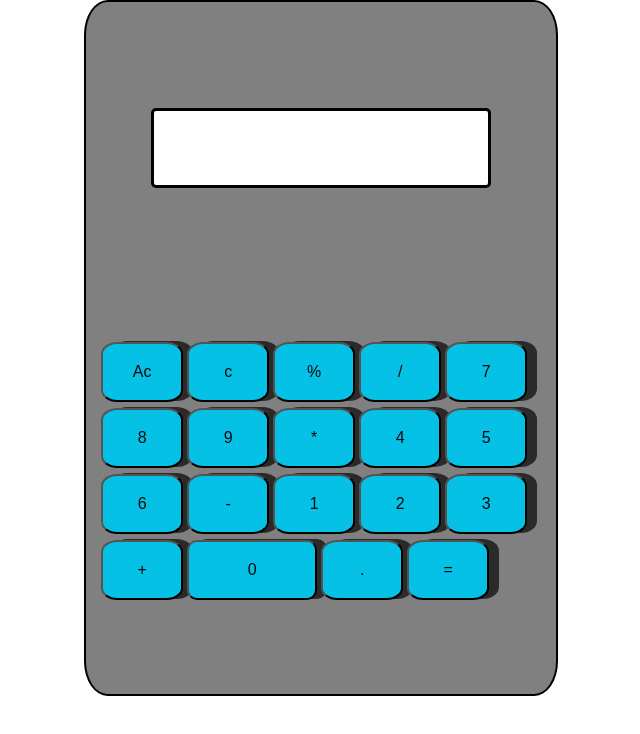
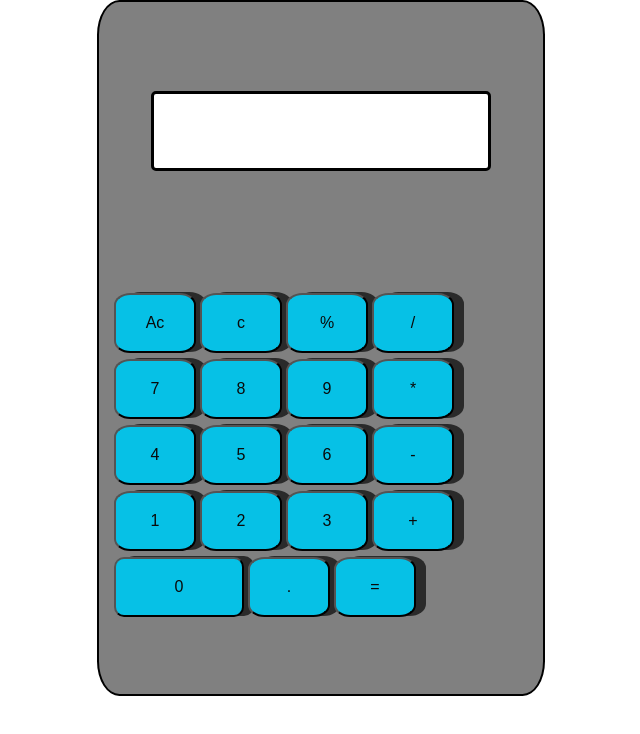
Before and after one commit to kiranmaigk123/calcalator, a plain HTML site: page index.html in a window 1280 px wide. Shown: the whole page, without its empty margins (319-959 px from the left). Drawn offline with Linux system fonts and the light colour scheme.

Commit message:
Update index.html

```diff
--- a/index.html
+++ b/index.html
@@ -18,7 +18,7 @@
 
         #calci {
             height: 87%;
-            width: 37%;
+            width: 35%;
             background-color: grey;
             border-radius: 5%;
             border: 2px solid black;
```
